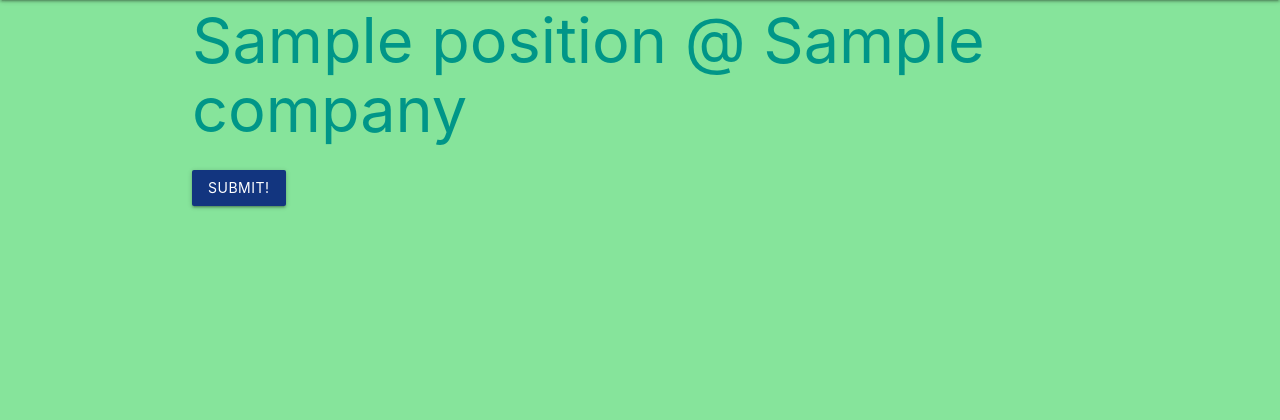
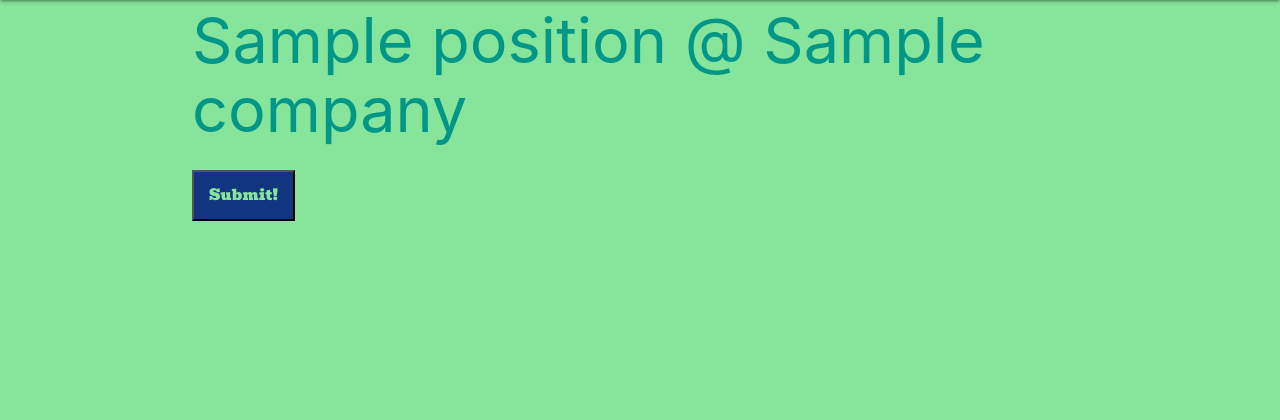
Before and after one commit to braddonako/jobTracker_django, a Django app: template jobtracker/main_app/templates/main_app/job_form.html in a window 1280 px wide. Shown: the part 100-520 px from the top of the page. Run offline with Django 3.2, Linux system fonts and the light colour scheme; the template is opened without the code that fills it: most values are stand-ins (such as "Sample title", 1, 10 or a date in 2020); some web fonts are replaced.

Commit message:
updated add note form

```diff
--- a/jobtracker/main_app/static/css/style.css
+++ b/jobtracker/main_app/static/css/style.css
@@ -76,7 +76,9 @@ i.material-icons {
 .learnMore {
     color: red;
     text-transform: uppercase;
-    padding-top: 15px;
+    padding-top: 12px;
+    margin-bottom: 0;
+    font-size: 15px;
 }
 
 /* card */
@@ -144,14 +146,29 @@ nav, footer.page-footer{
     padding-top: 80px;
  }
  label {
-     color: rgba(18, 53, 127, 1);
+     /* color: rgba(18, 53, 127, 1); */
+     color: rgba(134, 228, 155);
      font-size: 18px;
  }
 
  input.btn{
-     background-color: rgba(18, 53, 127, 1);
+     background-color: white;
+     color: rgba(18, 53, 127, 1);
+     font-family: 'Bevan',
+     cursive;
+     /* margin-top: 10px; */
+     font-size: 15px;
+     height: 50px;
  }
 
+ input.btn-add {
+     color: rgba(134, 228, 155);
+     background-color: rgba(18, 53, 127, 1);
+     padding: 15px;
+     font-size: 15px;
+     font-family: 'Bevan',
+     cursive;
+ }
  input#id_username,
  input#id_password,
  input#id_password1,
@@ -196,9 +213,27 @@ input#id_location {
  }
 
  div.card-content{
+     background-color: rgba(18, 53, 127, .7);
+     color: white;
+     font-family: 'Bevan', cursive;
+     font-size: 18px;
+     /* height: 320px; */
+ }
+ /* div.col.s6 {
+     background-color: rgba(18, 53, 127, .7);
+     color: white;
+     font-family: 'Bevan',
+     cursive;
+     font-size: 18px;
+ } */
+
+ .row .col.s6 {
      background-color: rgba(18, 53, 127, 1);
-     color: rgba(134, 228, 155);
-     /* height: 320px; */
+     width: 50%;
+     margin-left: auto;
+     left: auto;
+     right: auto;
+     height: 410px;
  }
 
  div.card-contentdetail{
@@ -218,6 +253,7 @@ input#id_location {
 
  th, label.active{
     color:rgba(18, 53, 127, 1);
+    color: rgba(134, 228, 155);
  }
 
  .striped {
--- a/jobtracker/main_app/templates/jobs/detail.html
+++ b/jobtracker/main_app/templates/jobs/detail.html
@@ -6,6 +6,7 @@
   <div class="col s6">
   <div class="card">
     <div class="card-contentdetail">
+      <h4 class='addUpdateh4'>Details</h4>
       <span class="card-titledetail">Applied on {{ job.date }}</span>
       <p><span class='jobDetail'>Location:</span> {{job.location}}</p>
       <p><span class='jobDetail'>Important Notes:</span> {{job.comment}}</p>
--- a/jobtracker/main_app/templates/jobs/index.html
+++ b/jobtracker/main_app/templates/jobs/index.html
@@ -10,7 +10,7 @@
       <strong class='right'><p>Applied on: {{job.date}}</p></strong>
       <span class="card-title">{{ job.company }}</span>
       <p>{{ job.position }}</p>
-      <p>Location: {{job.location}}</p>
+      <p>{{job.location}}</p>
 
       <!-- <p><input type='checkbox' value={{job.cover_letter}} />Referral? {{job.cover_letter}}</p> -->
       <p class='learnMore'>Click for more info</p>
--- a/jobtracker/main_app/templates/main_app/job_form.html
+++ b/jobtracker/main_app/templates/main_app/job_form.html
@@ -18,7 +18,7 @@
       <!-- Render the inputs inside of <tr>s & <td>s -->
       {{ form.as_p }}
     </table>
-    <input type="submit" value="Submit!" class="btn">
+    <input type="submit" value="Submit!" class="btn-add">
   </form>
   <script>
     let dateEl = document.getElementById('id_date');
```
